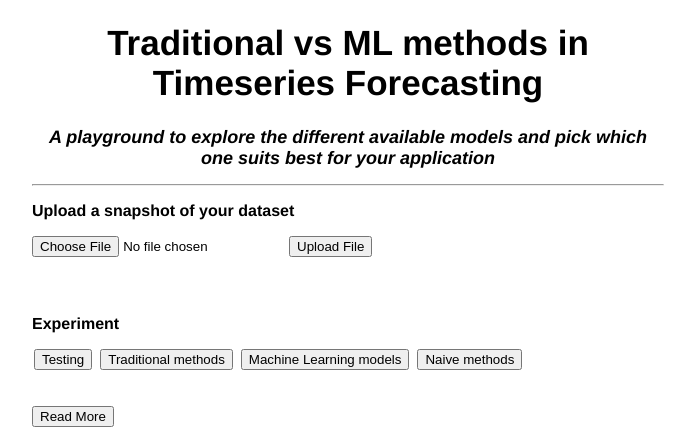
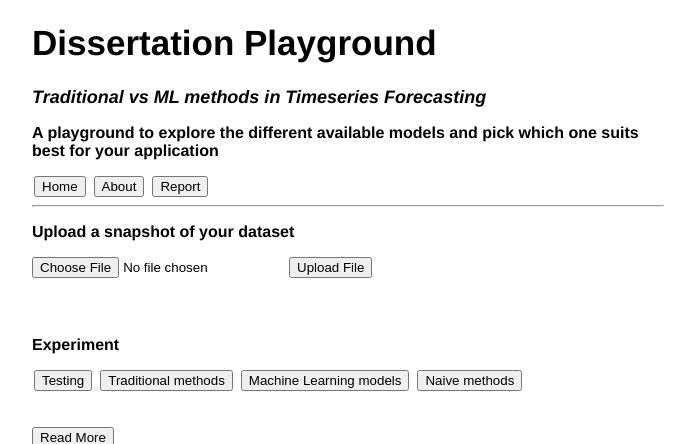
Before and after one commit to georgios-antoniadis/Dissertation_playground, a Flask app: page / in a window 1280 px wide. Shown: the top 444 px of the page, without its empty margins (292-970 px from the left). Run offline with Flask 2, Linux system fonts and the light colour scheme; parts of the project's set-up code (start-up, migrations or seed data) failed here and were passed over.

Commit message:
new pages

```diff
--- a/app.py
+++ b/app.py
@@ -145,6 +145,14 @@ def use_user_dataset():
 def index():
     return render_template('index.html')
 
+@app.route('/about')
+def about():
+    return render_template('about.html')
+
+@app.route('/report')
+def report():
+    return render_template('report.html')
+
 ## INPUT FILE
 @app.route('/upload-form', methods=['POST'])
 def upload_file():
--- a/static/css/styles.css
+++ b/static/css/styles.css
@@ -7,7 +7,7 @@ h1 {
     font-size: 35px;
     font-style: bold;
     /* Align text to the middle */
-    text-align: center;
+    text-align: left;
     padding-left: 25%;
     padding-right: 25%;
   }
@@ -18,7 +18,7 @@ h2 {
     font-size: 18px;
     font-style: italic;
     /* Align text to the middle */
-    text-align: center;
+    text-align: left;
     padding-left: 25%;
     padding-right: 25%;
   }
@@ -39,6 +39,15 @@ button {
 }
 
 button.model {
+  margin-left: 2px;
+  margin-right: 2px;
+}
+
+#Nav_bar {
+  padding-left: 25%;
+}
+
+button.nav-bar-button{
   margin-left: 2px;
   margin-right: 2px;
 }
--- a/templates/index.html
+++ b/templates/index.html
@@ -3,12 +3,18 @@
 <head>
     <meta charset="UTF-8">
     <meta name="viewport" content="width=device-width, initial-scale=1.0">
-    <title>Simple Website</title>
+    <title>Dissertation Playground</title>
     <link rel="stylesheet" href="static/css/styles.css">
 </head>
 <body>
-    <h1>Traditional vs ML methods in Timeseries Forecasting</h1>
-    <h2>A playground to explore the different available models and pick which one suits best for your application</h2>
+    <h1>Dissertation Playground</h1>
+    <h2>Traditional vs ML methods in Timeseries Forecasting</h2>
+    <h3>A playground to explore the different available models and pick which one suits best for your application</h3>
+    <div id="Nav_bar">
+    <button class="nav-bar-button" id="Home_nav_button">Home</button>
+    <button class="nav-bar-button" id="About_nav_button">About</button>
+    <button class="nav-bar-button" id="Report_nav_button">Report</button>
+    </div>
     <hr>
 
     <!-- <input type="file" accept=".csv, .txt"> -->
@@ -28,6 +34,7 @@
     <button class='model' id='model_button' onclick="callFunction('traditional_models')">Traditional methods</button>
     <button class='model' id='model_button' onclick="callFunction('ml_models')">Machine Learning models</button>
     <button class='model' id='model_button' onclick="callFunction('naive_methods')">Naive methods</button>
+
     </div>
 
     <br><br>
@@ -57,6 +64,22 @@
     <div id="result"></div>
 
     <script src="https://code.jquery.com/jquery-3.6.0.min.js"></script>
+
+    <!-- Navbar -->
+    <script type="text/javascript">
+        document.getElementById("Home_nav_button").onclick = function () {
+            location.href = "{{ url_for('index') }}";
+        };
+
+        document.getElementById("About_nav_button").onclick = function () {
+            location.href = "{{ url_for('about') }}";
+        };
+
+        document.getElementById("Report_nav_button").onclick = function () {
+            location.href = "{{ url_for('report') }}";
+        };
+    </script>
+
     <script>
 
         // Event listener for the form submission
@@ -161,9 +184,6 @@
             resultDiv.innerHTML = '';
         }
 
-
-
-
         fetch("sample.txt")
         .then(response => response.text())
         .then(data => {
```
Also changed, not shown: templates/about.html (added, +38 -0 lines), templates/report.html (added, +38 -0 lines).
